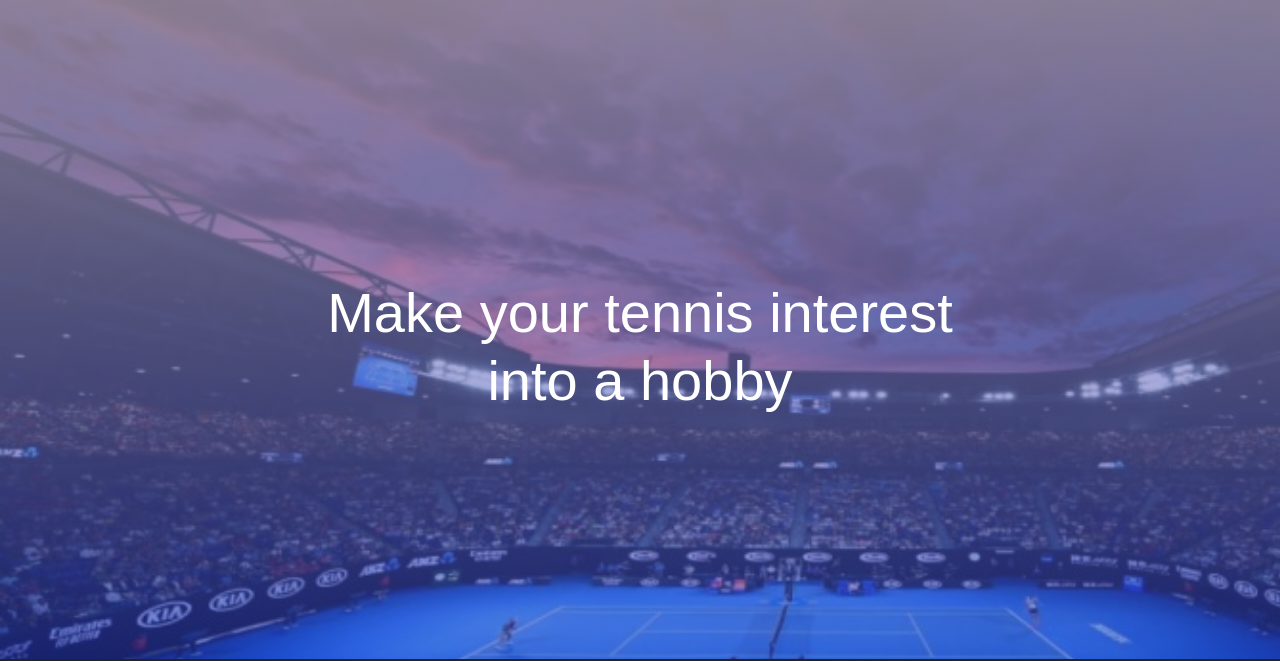
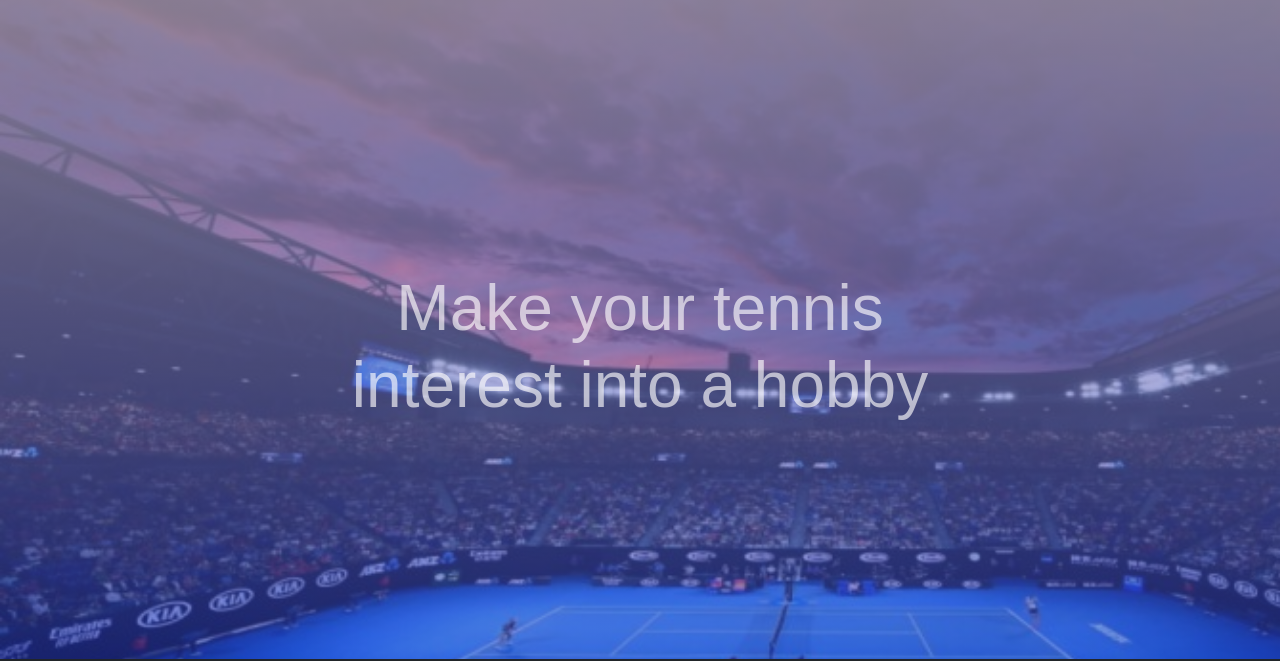
Before and after one commit to RafaSegnini/UX_UI_HW_21, a plain HTML site: page index.html in a window 1280 px wide. Shown: the part 85-746 px from the top of the page. Drawn offline with nearby package versions, Linux system fonts and the light colour scheme.

Commit message:
Iterations
Added link to hero title

```diff
--- a/css/style.css
+++ b/css/style.css
@@ -21,6 +21,10 @@ p {
 
 .unableColor{
   color:  rgb(188, 175, 190)}
+
+a.hero:link{text-decoration: none;}
+a.hero{color: rgba(255, 254, 254, 0.644);}
+a.hero:hover{color: white;}
 
 
 .customNav {
--- a/index.html
+++ b/index.html
@@ -79,33 +79,11 @@
             </div>
         </nav>
 
-      <!-- <nav  class="navbar navbar-expand-lg navbar-dark fixed-top bg-dark">
-        <a class="navbar-brand" href="#"><img src="images/racket.png">Home</a>
-        <button class="navbar-toggler collapsed" type="button" data-bs-toggle="collapse" data-bs-target="#navbarCollapse" aria-controls="navbarCollapse" aria-expanded="false" aria-label="Toggle navigation">
-          <span class="navbar-toggler-icon"></span>
-        </button>
-        <div class="collapse navbar-collapse show" id="navbarColl">
-          <ul class="navbar-nav mr-auto">
-            <li class="nav-item active">
-              <a class="nav-link" href="howto.html">Tennis Rules<span class="sr-only">(current)</span></a>
-            </li>
-            <li class="nav-item">
-              <a class="nav-link" href="#">Find your Local club</a>
-            </li>
-            <li class="nav-item">
-              <a class="nav-link" href="#">ATP ranking</a>
-            </li>
-
-
-          </ul>
-        </div>
-      </nav> -->
-      <!-- End navigation bar -->
 
       <!-- Jumbotron -->
-      <div class="jumbotron">
+      <a class="hero"  href="#focus"><div class="jumbotron">
         <div class="jumboCopy">
-          <h1 class="display-4">Make your tennis interest into a hobby</h1>
+          <h1 class="display-3 "> Make your tennis interest into a hobby</a><a id="focus"  ></a></h1>
           </div>
       </div>
       <!-- End jumbotron -->
@@ -114,7 +92,7 @@
       <!-- Three columns of text below the carousel -->
       <div class="row">
         <div class="col-lg-4">
-          <img src="images/Logos/tennisball.png">
+          <img src="images/Logos/tennisball.png" >
           <p><h2>Tennis rules</h2></p>
           <p>The aim is to hit the ball over the net landing the ball within the margins of the court and in a way that results in your opponent being unable to return the ball.</p>
           <p><a class="btn btn-secondary" href="howto.html">View details &raquo;</a></p>
```
